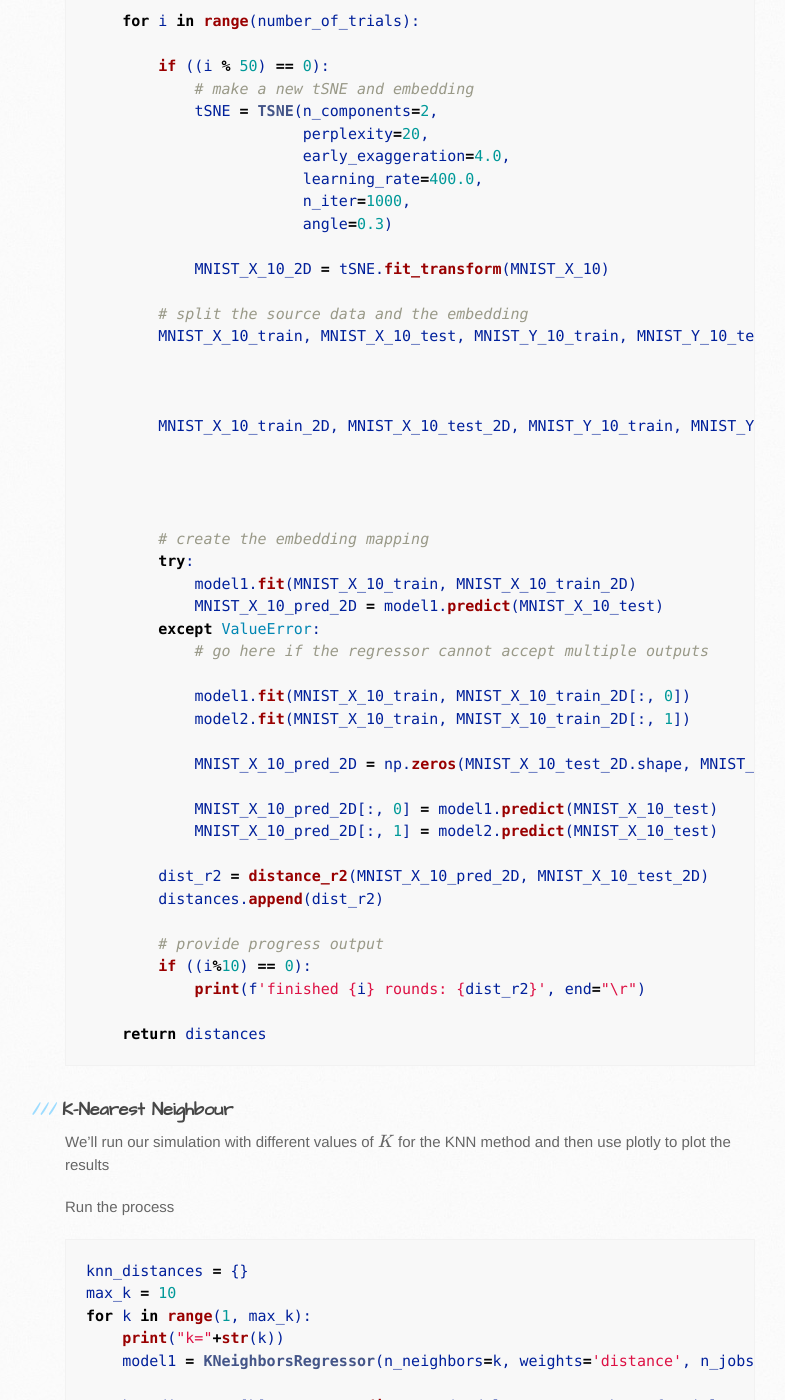
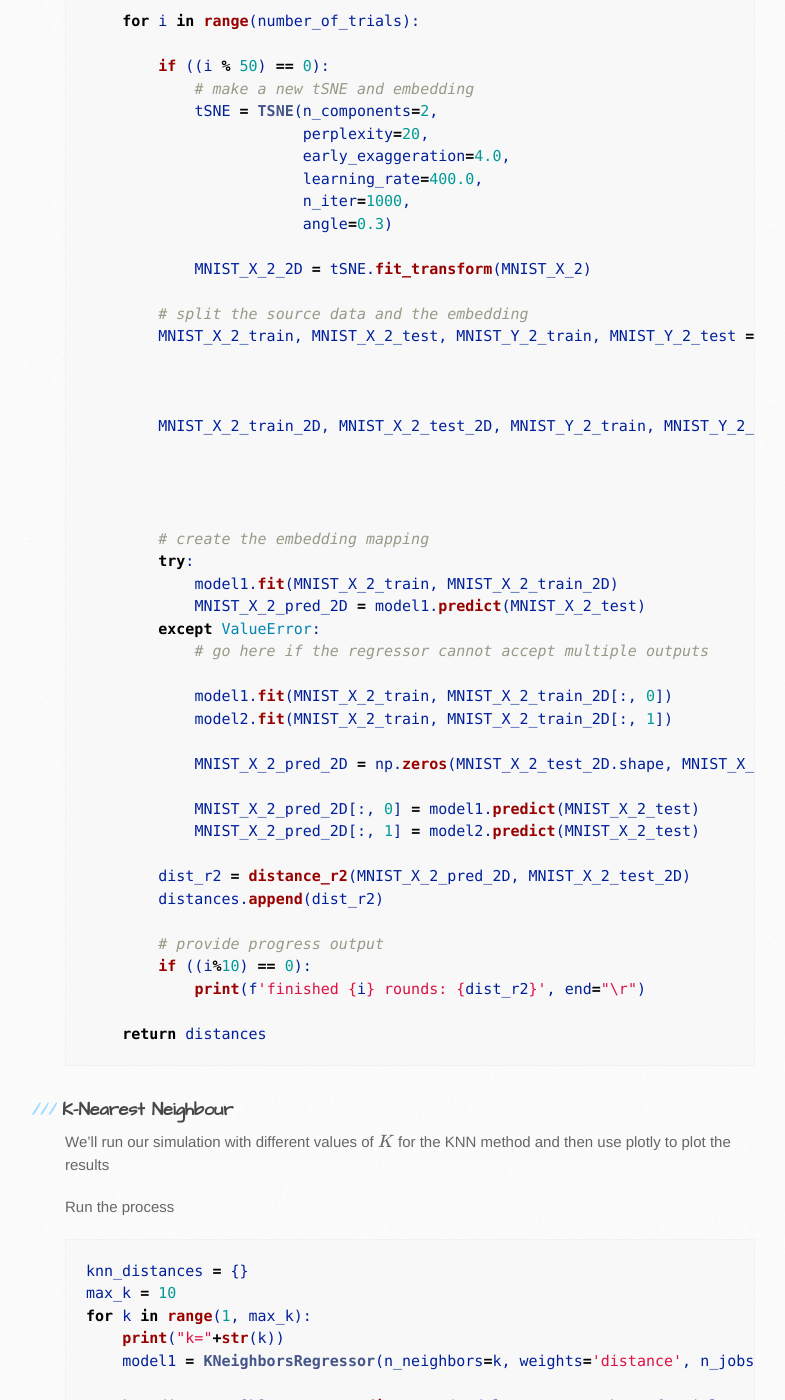
Before and after one commit to bshabashFD/bshabashFD.github.io_old2, a Jekyll site: the page built from stage4.md, in a window 1280 px wide and 1400 px high, scrolled down 9721 px. Shown: the whole window, without its empty margins (105-890 px from the left). Built offline with Jekyll 4.4.1, drawn with Linux system fonts in a browser that asks for light colours; formulas are drawn with MathJax 3; a script that is not in the unit is left out; some of the changed text lies outside the part shown.

Commit message:
Update stage4.md

````diff
--- a/stage4.md
+++ b/stage4.md
@@ -70,11 +70,11 @@ np.random.seed(0)
 mnist_percent = 0.02
 X_index = np.random.choice(list(range(MNIST_X.shape[0])), size=int(MNIST_X.shape[0]*mnist_percent))
 
-MNIST_X_10 = MNIST_X[X_index]
-MNIST_Y_10 = MNIST_Y[X_index]
+MNIST_X_2 = MNIST_X[X_index]
+MNIST_Y_2 = MNIST_Y[X_index]
 
-print(MNIST_X_10.shape)
-print(MNIST_Y_10.shape)
+print(MNIST_X_2.shape)
+print(MNIST_Y_2.shape)
 
 ```
 
@@ -97,7 +97,7 @@ tSNE = TSNE(n_components=2,
             angle=0.3,
             verbose=1)
 
-MNIST_X_10_2D = tSNE.fit_transform(MNIST_X_10)
+MNIST_X_2_2D = tSNE.fit_transform(MNIST_X_2)
 ```
 
 Let's define a function to easily plot the data:
@@ -125,7 +125,7 @@ def plot_MNIST(MNIST_x, MNIST_y):
     plt.show();
 ```
 ```python
-plot_MNIST(MNIST_X_10_2D, MNIST_Y_10)
+plot_MNIST(MNIST_X_2_2D, MNIST_Y_2)
 ```
 
 <img src="/assets/images/rtSNE.svg" />
@@ -137,12 +137,12 @@ This is the result of tSNE when it is run on a dataset for dimensionality reduct
 Now let's consider our scenario of interest. We will use the MNIST data again, and split it into a train and a test datasets.
 
 ```python
-MNIST_X_10_train, MNIST_X_10_test, MNIST_Y_10_train, MNIST_Y_10_test = train_test_split(MNIST_X_10,
-                                                                        MNIST_Y_10,
+MNIST_X_2_train, MNIST_X_2_test, MNIST_Y_2_train, MNIST_Y_2_test = train_test_split(MNIST_X_2,
+                                                                        MNIST_Y_2,
                                                                         test_size=0.33,
                                                                         random_state=1)
-MNIST_X_10_train_2D, MNIST_X_10_test_2D, MNIST_Y_10_train, MNIST_Y_10_test = train_test_split(MNIST_X_10_2D,
-                                                                              MNIST_Y_10,
+MNIST_X_2_train_2D, MNIST_X_2_test_2D, MNIST_Y_2_train, MNIST_Y_2_test = train_test_split(MNIST_X_2_2D,
+                                                                              MNIST_Y_2,
                                                                               test_size=0.33,
                                                                               random_state=1)
 ```
@@ -154,7 +154,7 @@ At this point it's important to define our independent variables and our depende
 First, let's look at the training data, we will only use the y data to colour the three different digits
 
 ```python
-plot_MNIST(MNIST_X_10_train_2D, MNIST_Y_10_train)
+plot_MNIST(MNIST_X_2_train_2D, MNIST_Y_2_train)
 ```
 
 <img src="/assets/images/rtSNE2_train.svg" />
@@ -162,7 +162,7 @@ plot_MNIST(MNIST_X_10_train_2D, MNIST_Y_10_train)
 Now let's plot the test data:
 
 ```python
-plot_MNIST(MNIST_X_10_test_2D, MNIST_Y_10_test)
+plot_MNIST(MNIST_X_2_test_2D, MNIST_Y_2_test)
 ```
 
 <img src="/assets/images/rtSNE2_test.svg" />
@@ -172,8 +172,8 @@ Now let's create our linear regression to learn the mapping function. I'm using
 
 ```python
 my_lr = Lasso()
-my_lr.fit(MNIST_X_10_train, MNIST_X_10_train_2D)
-MNIST_X_10_pred_2D = my_lr.predict(MNIST_X_10_test)
+my_lr.fit(MNIST_X_2_train, MNIST_X_2_train_2D)
+MNIST_X_2_pred_2D = my_lr.predict(MNIST_X_2_test)
 ```
 
 We're going to develop an equivalent measure of the $R^2$ value, but for distances. Simply put, we will calculate
@@ -190,7 +190,7 @@ def distance_r2(X_pred, X_true):
     return 1- (u/v)
 ```
 ```python
-distance_r2(MNIST_X_10_pred_2D, MNIST_X_10_test_2D)
+distance_r2(MNIST_X_2_pred_2D, MNIST_X_2_test_2D)
 ```
 ```
 0.4635027691570044
@@ -218,15 +218,15 @@ for i in range(max_trials):
                     n_iter=1000,
                     angle=0.3)
 
-        MNIST_X_2D = tSNE.fit_transform(MNIST_X_10)
+        MNIST_X_2D = tSNE.fit_transform(MNIST_X_2)
 
     # split the source data and the embedding
-    MNIST_X_train, MNIST_X_test, MNIST_Y_train, MNIST_Y_test = train_test_split(MNIST_X_10,
-                                                                                MNIST_Y_10,
+    MNIST_X_train, MNIST_X_test, MNIST_Y_train, MNIST_Y_test = train_test_split(MNIST_X_2,
+                                                                                MNIST_Y_2,
                                                                                 test_size=0.2,
                                                                                 random_state=i)
     MNIST_X_train_2D, MNIST_X_test_2D, MNIST_Y_train, MNIST_Y_test = train_test_split(MNIST_X_2D,
-                                                                                      MNIST_Y_10,
+                                                                                      MNIST_Y_2,
                                                                                       test_size=0.2,
                                                                                       random_state=i)
 
@@ -289,34 +289,34 @@ def measure_distances(model1, model2, number_of_trials=10000):
                         n_iter=1000,
                         angle=0.3)
 
-            MNIST_X_10_2D = tSNE.fit_transform(MNIST_X_10)
+            MNIST_X_2_2D = tSNE.fit_transform(MNIST_X_2)
 
         # split the source data and the embedding
-        MNIST_X_10_train, MNIST_X_10_test, MNIST_Y_10_train, MNIST_Y_10_test = train_test_split(MNIST_X_10,
-                                                                                MNIST_Y_10,
+        MNIST_X_2_train, MNIST_X_2_test, MNIST_Y_2_train, MNIST_Y_2_test = train_test_split(MNIST_X_2,
+                                                                                MNIST_Y_2,
                                                                                 test_size=0.2,
                                                                                 random_state=i)
-        MNIST_X_10_train_2D, MNIST_X_10_test_2D, MNIST_Y_10_train, MNIST_Y_10_test = train_test_split(MNIST_X_10_2D,
-                                                                                      MNIST_Y_10,
+        MNIST_X_2_train_2D, MNIST_X_2_test_2D, MNIST_Y_2_train, MNIST_Y_2_test = train_test_split(MNIST_X_2_2D,
+                                                                                      MNIST_Y_2,
                                                                                       test_size=0.2,
                                                                                       random_state=i)
 
         # create the embedding mapping
         try:
-            model1.fit(MNIST_X_10_train, MNIST_X_10_train_2D)
-            MNIST_X_10_pred_2D = model1.predict(MNIST_X_10_test)
+            model1.fit(MNIST_X_2_train, MNIST_X_2_train_2D)
+            MNIST_X_2_pred_2D = model1.predict(MNIST_X_2_test)
         except ValueError:
             # go here if the regressor cannot accept multiple outputs
 
-            model1.fit(MNIST_X_10_train, MNIST_X_10_train_2D[:, 0])
-            model2.fit(MNIST_X_10_train, MNIST_X_10_train_2D[:, 1])
+            model1.fit(MNIST_X_2_train, MNIST_X_2_train_2D[:, 0])
+            model2.fit(MNIST_X_2_train, MNIST_X_2_train_2D[:, 1])
 
-            MNIST_X_10_pred_2D = np.zeros(MNIST_X_10_test_2D.shape, MNIST_X_10_test_2D.dtype)
+            MNIST_X_2_pred_2D = np.zeros(MNIST_X_2_test_2D.shape, MNIST_X_2_test_2D.dtype)
 
-            MNIST_X_10_pred_2D[:, 0] = model1.predict(MNIST_X_10_test)
-            MNIST_X_10_pred_2D[:, 1] = model2.predict(MNIST_X_10_test)
+            MNIST_X_2_pred_2D[:, 0] = model1.predict(MNIST_X_2_test)
+            MNIST_X_2_pred_2D[:, 1] = model2.predict(MNIST_X_2_test)
 
-        dist_r2 = distance_r2(MNIST_X_10_pred_2D, MNIST_X_10_test_2D)
+        dist_r2 = distance_r2(MNIST_X_2_pred_2D, MNIST_X_2_test_2D)
         distances.append(dist_r2)
 
         # provide progress output
````
Also changed, not shown: other parts of stage4.md (+6 -1 lines).
